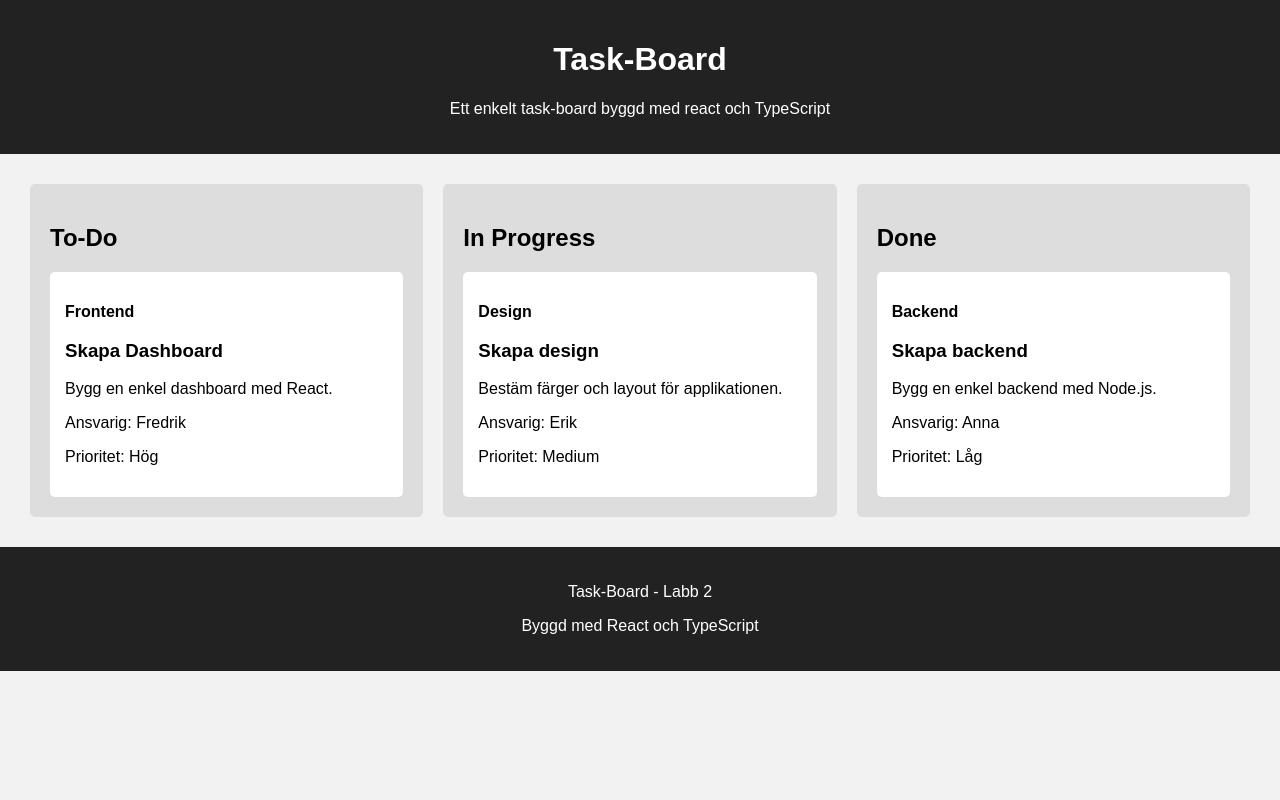
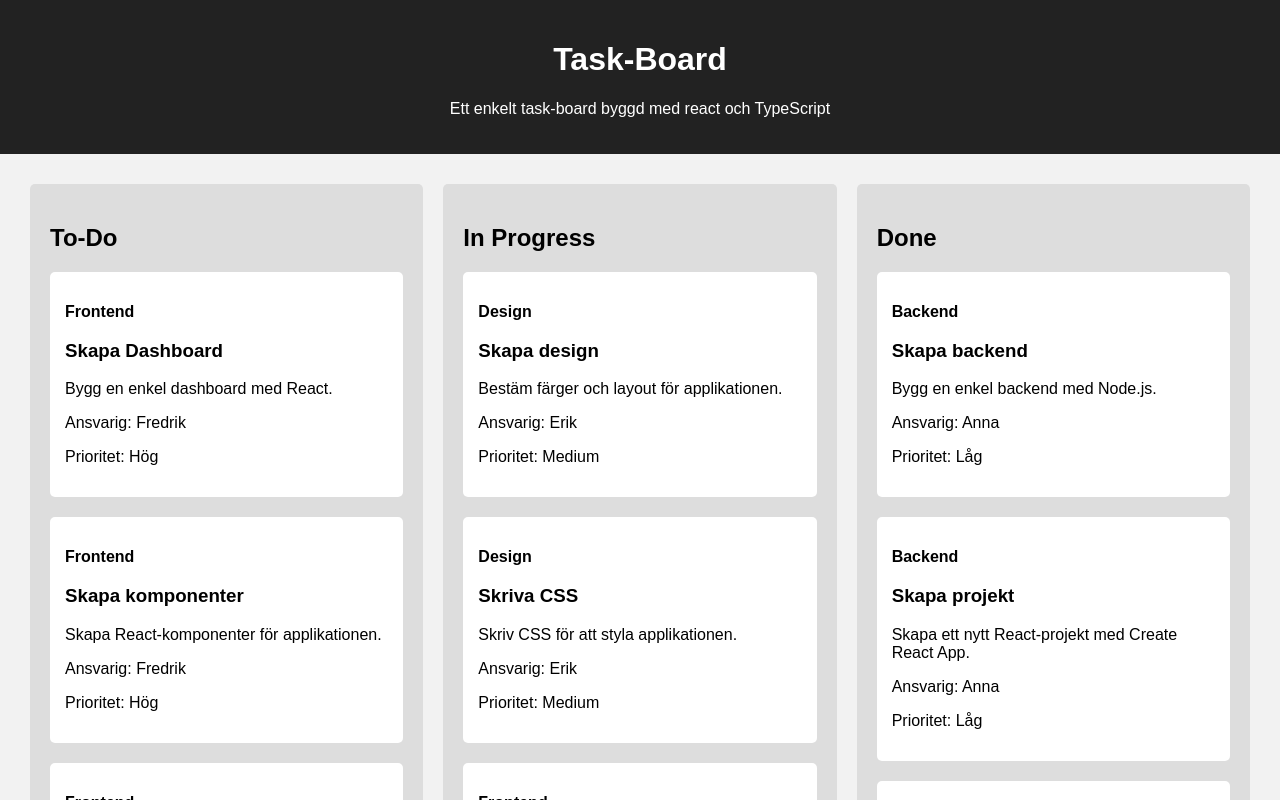
Before and after one commit to FredrikAlmen93/task-board, a React (Vite) app: page / in a window 1280 px wide. Shown: the top 800 px of the page. Built offline with nearby package versions, Linux system fonts and the light colour scheme.

Commit message:
Refactor task rendering in App component to dynamically display tasks by status

```diff
--- a/src/App.tsx
+++ b/src/App.tsx
@@ -5,40 +5,53 @@ import TaskCard from "./components/TaskCard";
 import Column from "./components/Column";
 
 function App() {
+  const todoTasks = tasks.filter((task) => task.status === "To-Do");
+  const inProgressTasks = tasks.filter((task) => task.status === "In Progress");
+  const doneTasks = tasks.filter((task) => task.status === "Done");
+
   return (
     <>
       <Header />
       <main>
         <div>
           <Column title="To-Do">
+            {todoTasks.map((task) => (
               <TaskCard
-              title="Skapa Dashboard"
-              id={1}
-              description="Bygg en enkel dashboard med React."
-              assignee="Fredrik"
-              category="Frontend"
-              priority="Hög"
+                key={task.id}
+                id={task.id}
+                title={task.title}
+                description={task.description}
+                assignee={task.assignee}
+                category={task.category}
+                priority={task.priority}
               />
+            ))}
           </Column>
           <Column title="In Progress">
+            {inProgressTasks.map((task) => (
               <TaskCard
-              title="Skapa design"
-              id={2}
-              description="Bestäm färger och layout för applikationen."
-              assignee="Erik"
-              category="Design"
-              priority="Medium"
+                key={task.id}
+                id={task.id}
+                title={task.title}
+                description={task.description}
+                assignee={task.assignee}
+                category={task.category}
+                priority={task.priority}
               />
+            ))}
           </Column>
           <Column title="Done">
+            {doneTasks.map((task) => (
               <TaskCard
-              title="Skapa backend"
-              id={3}
-              description="Bygg en enkel backend med Node.js."
-              assignee="Anna"
-              category="Backend"
-              priority="Låg"
+                key={task.id}
+                id={task.id}
+                title={task.title}
+                description={task.description}
+                assignee={task.assignee}
+                category={task.category}
+                priority={task.priority}
               />
+            ))}
           </Column>
         </div>
       </main>
```
Lines whose indentation alone changed are shown as unchanged.
